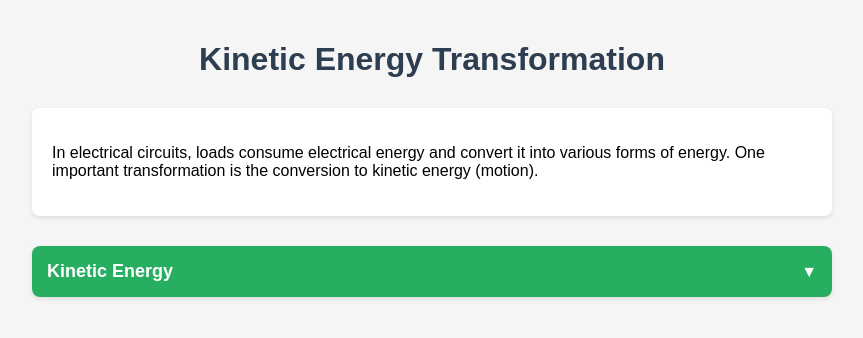
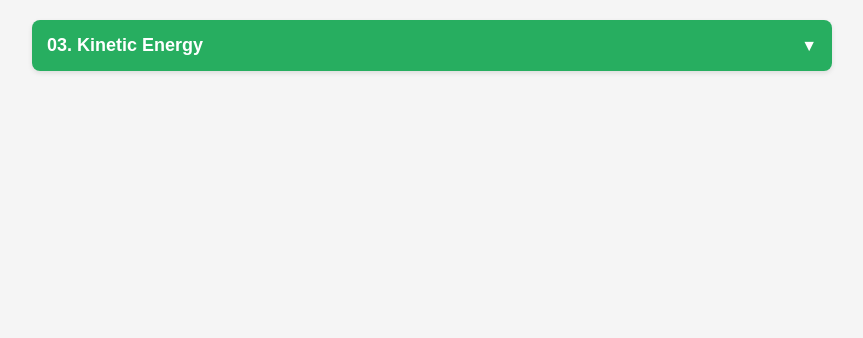
Before and after one commit to Eduvators/KineticEnergy, a plain HTML site: page index.html in a window 1280 px wide. Shown: the whole page, without its empty margins (208-1071 px from the left). Drawn offline with Linux system fonts and the light colour scheme.

Commit message:
Update index.html

```diff
--- a/index.html
+++ b/index.html
@@ -11,18 +11,6 @@
             margin: 0 auto;
             padding: 20px;
             background-color: #f5f5f5;
-        }
-        h1 {
-            color: #2c3e50;
-            text-align: center;
-            margin-bottom: 30px;
-        }
-        .intro {
-            background-color: #fff;
-            padding: 20px;
-            border-radius: 8px;
-            box-shadow: 0 2px 5px rgba(0,0,0,0.1);
-            margin-bottom: 30px;
         }
         .dropdown {
             margin-bottom: 15px;
@@ -73,15 +61,9 @@
     </style>
 </head>
 <body>
-    <h1>Kinetic Energy Transformation</h1>
-
-    <div class="intro">
-        <p>In electrical circuits, loads consume electrical energy and convert it into various forms of energy. One important transformation is the conversion to kinetic energy (motion).</p>
-    </div>
-
     <div class="dropdown">
         <div class="dropdown-header">
-            <h3>Kinetic Energy</h3>
+            <h3>03. Kinetic Energy</h3>
             <span class="arrow">▼</span>
         </div>
         <div class="dropdown-content">
```
